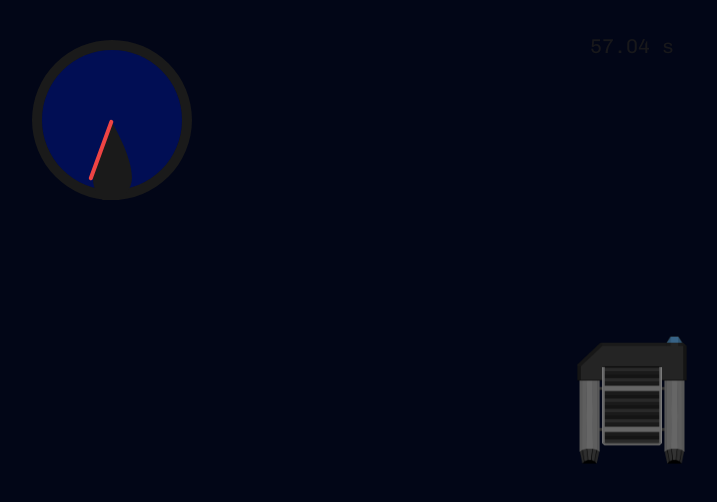
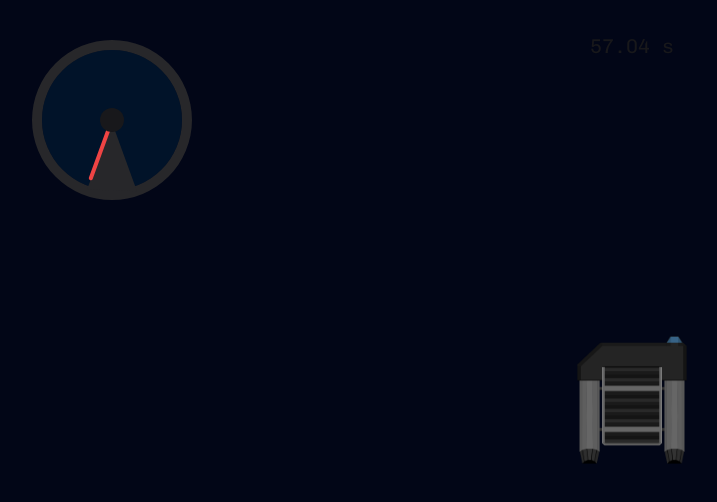
Before and after one commit to saile515/dilate, a React (Vite) app: page / in a window 1280 px wide. Shown: the top 502 px of the page, without its empty margins (8-725 px from the left). Built offline with nearby package versions, Linux system fonts and the light colour scheme.

Commit message:
Better speedometer

```diff
--- a/src/components/UI.tsx
+++ b/src/components/UI.tsx
@@ -51,9 +51,10 @@ export default function UI() {
 							}}>
 							<div className="w-full rounded h-1/2 bg-red-500"></div>
 						</div>
+						<div className="rounded-full w-6 h-6 bg-zinc-900 absolute"></div>
 					</div>
 					<p className="absolute top-8 left-1/2 -translate-x-1/2 text-xl">
-						{Math.round(uiState.timer * 100) / 100} s
+						{uiState.timer.toFixed(2)} s
 					</p>
 				</>
 			)}
```
Also changed, not shown: public/speedometer.svg.
